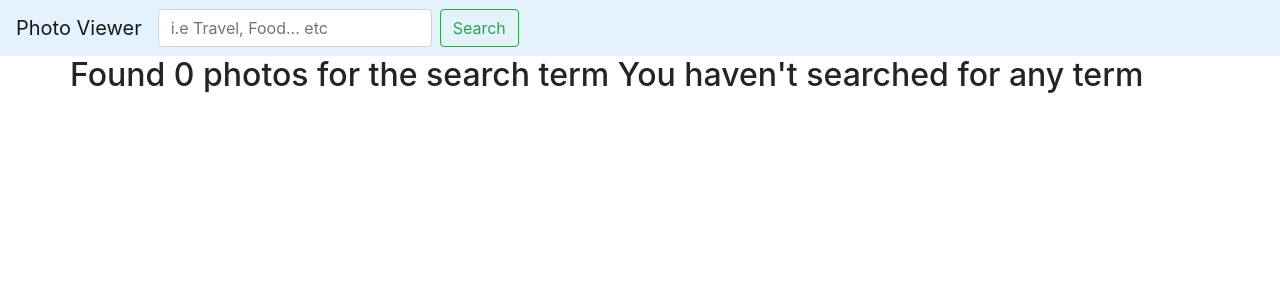
After one commit to p-koskey/Photo-Viewer, a Django app: page /search/ in a window 1280 px wide. The commit adds this page. Shown: the top 300 px of the page. Run offline with Django 3.2, Linux system fonts and the light colour scheme; some libraries are stand-ins or nearby versions.

Commit message:
create template to show search results

```diff
--- a/photos/templates/navbar.html
+++ b/photos/templates/navbar.html
@@ -7,7 +7,7 @@
   <div class="collapse navbar-collapse" id="navbarTogglerDemo02">
 
     <form class="form-inline my-2 my-lg-0" role="search" action="{% url 'search_results' %}">
-      <input class="form-control mr-sm-2" type="search" placeholder="i.e Travel, Food... etc">
+      <input class="form-control mr-sm-2" type="search" placeholder="i.e Travel, Food... etc" name = "photo">
       <button class="btn btn-outline-success my-2 my-sm-0" type="submit">Search</button>
     </form>
   </div>
--- /dev/null
+++ b/photos/templates/search.html
@@ -0,0 +1,30 @@
+{%extends 'base.html'%}
+{% block content %}
+<div class="container">
+
+  <div class="row">
+    {% if photos%}
+      <h2 class='text-center'>Found {{ photos|length }} of searched term {{message}}</h2>
+    {% else %}
+      <h2 class='text-center'> Found 0 photos for the search term {{message}}</h2>
+    {% endif %}
+
+  </div>
+
+  <div class="row">
+<div class=' d-flex flex-wrap justify-content-center'>
+  {% if photos %}
+    {% for image in photos %}
+           <div class="card col-lg-3 col-md-6 mt-2 p-2">
+            <img src="{{image.image.url}}" class="card-img-top" alt="{{image.name}}" height='300' width='100%' data-toggle="modal" data-target="#{{image.image}}">
+
+            <div class="card-body">
+                <p class="card-text">{{image.name}}</p>
+            </div>
+           </div>
+    {% endfor %}
+  {% endif %}
+  </div>
+  </div>
+</div>
+{% endblock %}
--- a/photos/views.py
+++ b/photos/views.py
@@ -5,3 +5,16 @@ from .models import Photos
 def welcome(request):
     images = Photos.objects.all()
     return render (request,'index.html',{'images':images})
+
+def search_results(request):
+
+    if 'photo' in request.GET and request.GET["photo"]:
+        search_term = request.GET.get("photo")
+        searched_photos =Photos.search_by_category(search_term)
+        message = f"{search_term}"
+
+        return render(request, 'search.html',{"message":message,"photos": searched_photos})
+
+    else:
+        message = "You haven't searched for any term"
+        return render(request, 'search.html',{"message":message})
```
Also changed, not shown: photos/models.py (line endings or trailing spaces).
